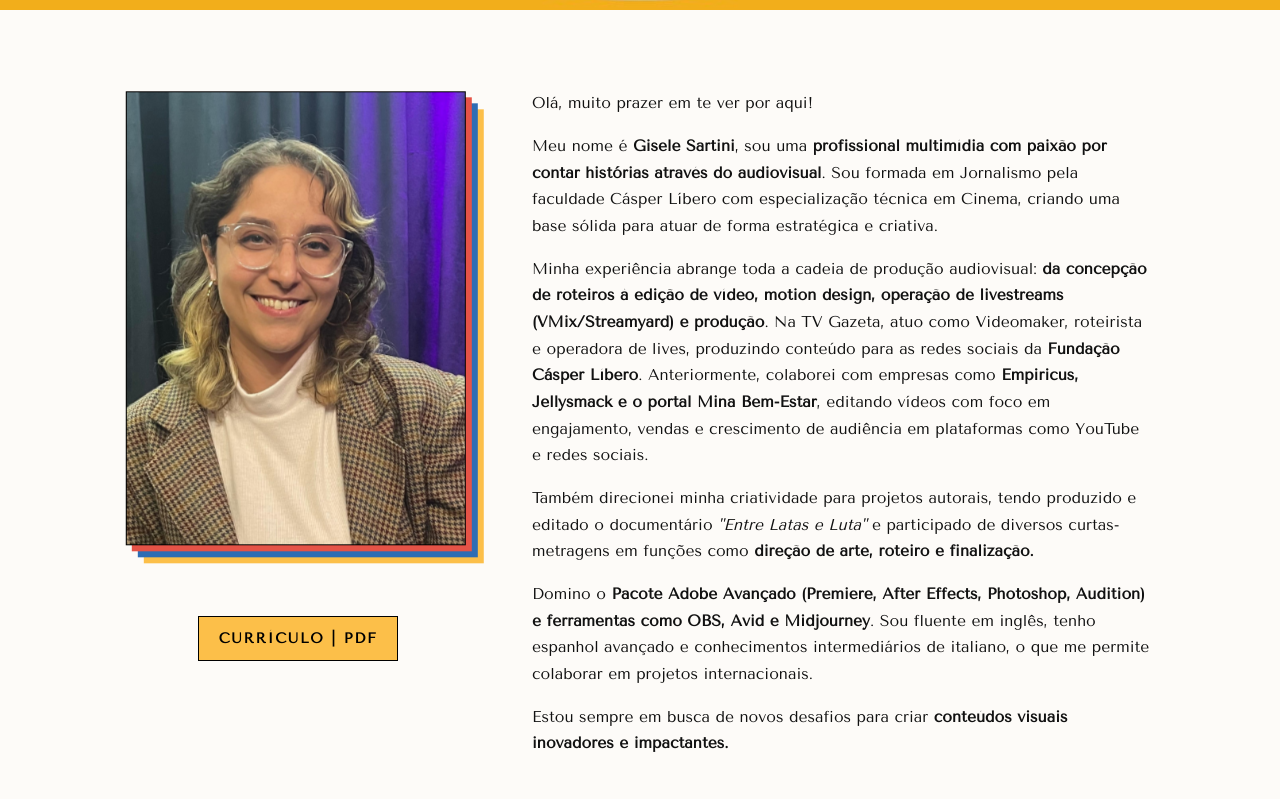
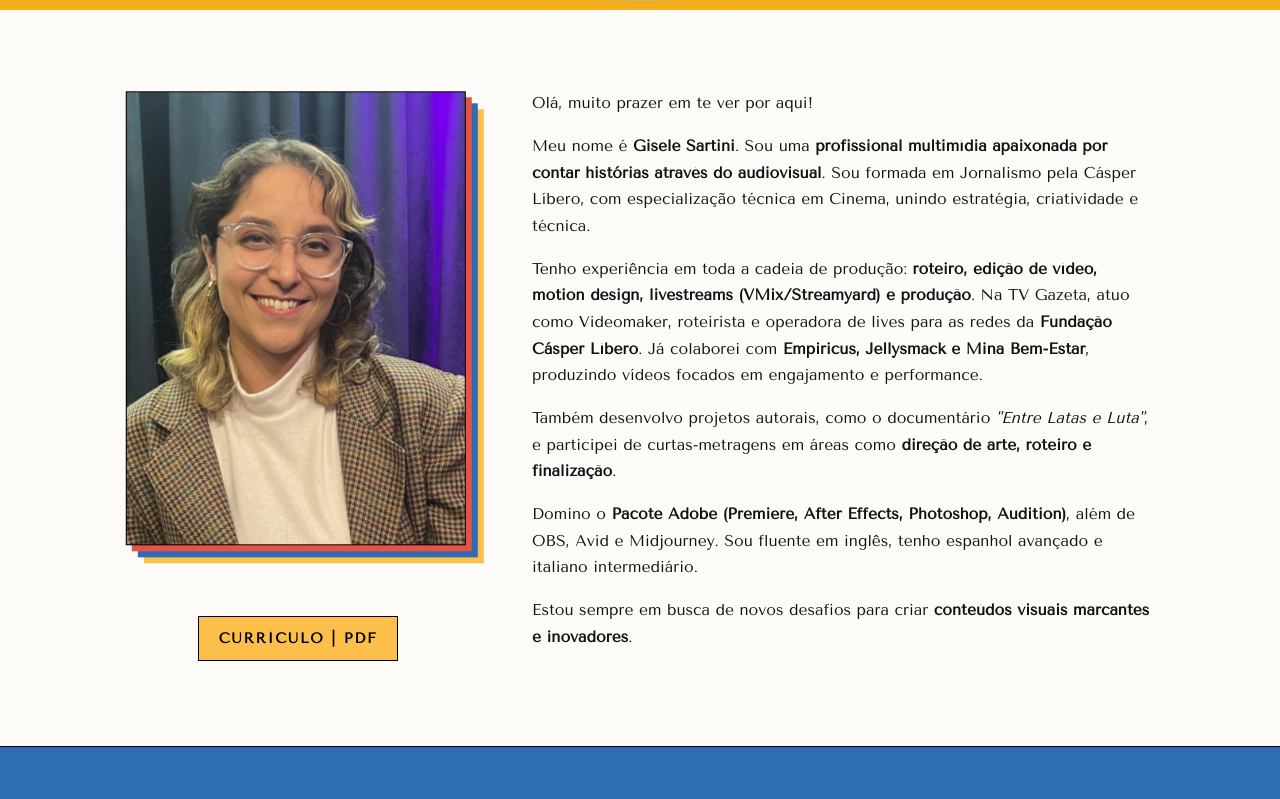
Before and after one commit to caiocastelhano/gisele-sartini, a Next.js app: page / in a window 1280 px wide. Shown: the part 881-1680 px from the top of the page. Built offline with nearby package versions, Linux system fonts and the light colour scheme; no server answers; grey boxes are pictures that could not be loaded.

Commit message:
Reduce bio text eng and pt

```diff
--- a/app/dictionaries/en.js
+++ b/app/dictionaries/en.js
@@ -26,13 +26,18 @@ export default {
     title: "About Gisele",
     alt: "Portrait of Gisele Sartini",
     paragraphs: [
-      "Hi, it's really nice to have you here!",
-      "My name is <strong>Gisele Sartini</strong>, and I'm a <strong>Brazilian multimedia professional passionate about storytelling through audiovisual media</strong>. My background combines a degree in Journalism from Cásper Líbero College with a technical specialization in Cinema, providing a solid foundation for strategic and creative work.",
-      "My expertise spans the entire filmmaking production: <strong>from scriptwriting to video editing, motion design, live stream operation (VMix/Streamyard), and production</strong>. At TV Gazeta, I work as a Videomaker, Scriptwriter, and Live Stream Operator, creating content for the <strong>Fundação Cásper Líbero</strong>'s social media channels. Previously, I collaborated with companies such as <strong>Empiricus, Jellysmack, and the portal Mina Bem-Estar</strong>, editing videos focused on engagement, sales, and audience growth for platforms like YouTube and social media.",
-      "I have also channeled my creativity into independent projects, having produced and edited the documentary <em>\"Entre Latas e Luta\"</em> and participated in several short films in roles such as <strong>art direction, scriptwriting, and post-production.</strong>",
-      "I am proficient in the <strong>Advanced Adobe Suite (Premiere, After Effects, Photoshop, Audition) and tools like OBS, Avid, and Midjourney</strong>. I am fluent in English, have an advanced level of Spanish, and intermediate knowledge of Italian, enabling me to collaborate on international projects.",
-      "I am always seeking new challenges to create <strong>innovative and impactful visual content.</strong>"
-    ]
+      "Hello, it's a pleasure to have you here!",
+
+      "My name is <strong>Gisele Sartini</strong>. I'm a <strong>multimedia professional passionate about storytelling through audiovisual work</strong>. I hold a Journalism degree from Cásper Líbero and a technical specialization in Film, combining strategy, creativity, and solid technical skills.",
+
+      "My experience covers the entire audiovisual pipeline: <strong>scriptwriting, video editing, motion design, livestream operations (VMix/Streamyard) and production</strong>. At TV Gazeta, I work as a videomaker, scriptwriter and livestream operator for <strong>Fundação Cásper Líbero</strong>. I’ve also collaborated with <strong>Empiricus, Jellysmack, and Mina Bem-Estar</strong>, creating content focused on engagement and performance across YouTube and social platforms.",
+
+      "I also develop personal projects, including the documentary <em>\"Entre Latas e Luta\"</em>, and have contributed to several short films in roles such as <strong>art direction, writing and post-production</strong>.",
+
+      "I'm proficient in the <strong>Adobe Suite (Premiere, After Effects, Photoshop, Audition)</strong>, as well as OBS, Avid and Midjourney. I'm fluent in English, speak advanced Spanish and intermediate Italian.",
+
+      "I'm always open to new challenges to create <strong>impactful and innovative visual content</strong>."
+    ],
   },
 
   cv: {
--- a/app/dictionaries/pt.js
+++ b/app/dictionaries/pt.js
@@ -27,12 +27,17 @@ export default {
     alt: "Retrato de Gisele Sartini",
     paragraphs: [
       "Olá, muito prazer em te ver por aqui!",
-      "Meu nome é <strong>Gisele Sartini</strong>, sou uma <strong>profissional multimídia com paixão por contar histórias através do audiovisual</strong>. Sou formada em Jornalismo pela faculdade Cásper Líbero com especialização técnica em Cinema, criando uma base sólida para atuar de forma estratégica e criativa.",
-      "Minha experiência abrange toda a cadeia de produção audiovisual: <strong>da concepção de roteiros à edição de vídeo, motion design, operação de livestreams (VMix/Streamyard) e produção</strong>. Na TV Gazeta, atuo como Videomaker, roteirista e operadora de lives, produzindo conteúdo para as redes sociais da <strong>Fundação Cásper Líbero</strong>. Anteriormente, colaborei com empresas como <strong>Empiricus, Jellysmack e o portal Mina Bem-Estar</strong>, editando vídeos com foco em engajamento, vendas e crescimento de audiência em plataformas como YouTube e redes sociais.",
-      "Também direcionei minha criatividade para projetos autorais, tendo produzido e editado o documentário <em>\"Entre Latas e Luta\"</em> e participado de diversos curtas-metragens em funções como <strong>direção de arte, roteiro e finalização.</strong>",
-      "Domino o <strong>Pacote Adobe Avançado (Premiere, After Effects, Photoshop, Audition) e ferramentas como OBS, Avid e Midjourney</strong>. Sou fluente em inglês, tenho espanhol avançado e conhecimentos intermediários de italiano, o que me permite colaborar em projetos internacionais.",
-      "Estou sempre em busca de novos desafios para criar <strong>conteúdos visuais inovadores e impactantes.</strong>"
-    ]
+
+      "Meu nome é <strong>Gisele Sartini</strong>. Sou uma <strong>profissional multimídia apaixonada por contar histórias através do audiovisual</strong>. Sou formada em Jornalismo pela Cásper Líbero, com especialização técnica em Cinema, unindo estratégia, criatividade e técnica.",
+
+      "Tenho experiência em toda a cadeia de produção: <strong>roteiro, edição de vídeo, motion design, livestreams (VMix/Streamyard) e produção</strong>. Na TV Gazeta, atuo como Videomaker, roteirista e operadora de lives para as redes da <strong>Fundação Cásper Líbero</strong>. Já colaborei com <strong>Empiricus, Jellysmack e Mina Bem-Estar</strong>, produzindo vídeos focados em engajamento e performance.",
+
+      "Também desenvolvo projetos autorais, como o documentário <em>\"Entre Latas e Luta\"</em>, e participei de curtas-metragens em áreas como <strong>direção de arte, roteiro e finalização</strong>.",
+
+      "Domino o <strong>Pacote Adobe (Premiere, After Effects, Photoshop, Audition)</strong>, além de OBS, Avid e Midjourney. Sou fluente em inglês, tenho espanhol avançado e italiano intermediário.",
+
+      "Estou sempre em busca de novos desafios para criar <strong>conteúdos visuais marcantes e inovadores</strong>."
+    ],
   },
 
   cv: {
```
